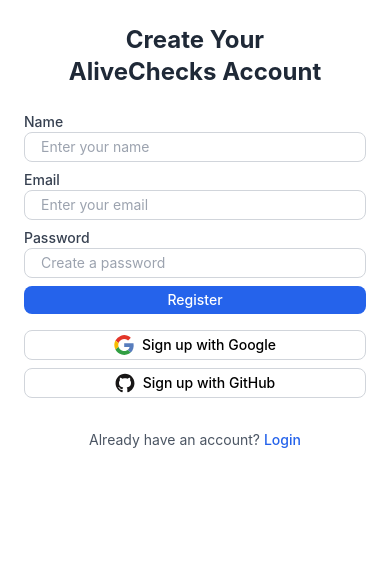
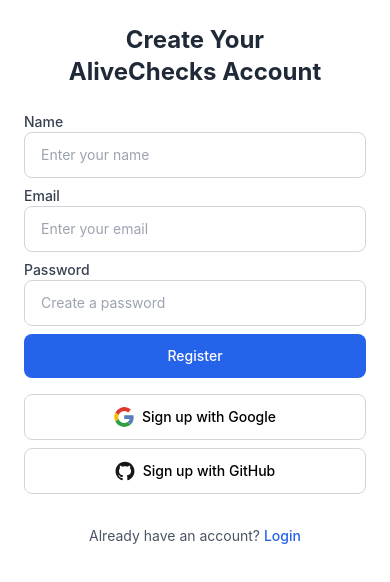
Before and after one commit to Dipec001/uptime-monitor, a React (Vite) app in the folder frontend/: page /register in a window 390 px wide. Shown: the top 582 px of the page. Built offline with nearby package versions, Linux system fonts and the light colour scheme; no server answers; the HTML template or start-up script is replaced by a standard one.

Commit message:
`Update form fields and buttons in Login and Register pages with consistent padding`

```diff
--- a/frontend/src/pages/Login.jsx
+++ b/frontend/src/pages/Login.jsx
@@ -100,7 +100,7 @@
               value={email}
               onChange={(e) => setEmail(e.target.value)}
               placeholder="Enter your email"
-              className="w-full px-4 py-1 text-sm border border-gray-300 rounded-lg focus:ring-2 focus:ring-blue-500 focus:border-transparent"
+              className="w-full px-4 py-3 md:py-1 text-sm border border-gray-300 rounded-lg focus:ring-2 focus:ring-blue-500 focus:border-transparent"
               required
               disabled={loading}
             />
@@ -115,7 +115,7 @@
               value={password}
               onChange={(e) => setPassword(e.target.value)}
               placeholder="********"
-              className="w-full px-4 py-1 text-sm border border-gray-300 rounded-lg focus:ring-2 focus:ring-blue-500 focus:border-transparent"
+              className="w-full px-4 py-3 md:py-1 text-sm border border-gray-300 rounded-lg focus:ring-2 focus:ring-blue-500 focus:border-transparent"
               required
               disabled={loading}
             />
@@ -144,7 +144,7 @@
 
           <button
             type="submit"
-            className="w-full bg-blue-600 text-white py-1 px-4 rounded-lg hover:bg-blue-700 font-medium transition text-sm disabled:bg-blue-400 disabled:cursor-not-allowed"
+            className="w-full bg-blue-600 text-white py-3 md:py-1 px-4 rounded-lg hover:bg-blue-700 font-medium transition text-sm disabled:bg-blue-400 disabled:cursor-not-allowed"
             disabled={loading}
           >
             {loading ? 'Signing in...' : 'Sign In'}
@@ -154,7 +154,7 @@
         <div className="mt-4 space-y-3">
           <button
             onClick={handleGoogleLogin}
-            className="w-full border border-gray-300 py-1 px-4 rounded-lg hover:bg-gray-50 font-medium transition text-sm flex items-center justify-center gap-2 disabled:bg-gray-100 disabled:cursor-not-allowed"
+            className="w-full border border-gray-300 py-3 md:py-1 px-4 rounded-lg hover:bg-gray-50 font-medium transition text-sm flex items-center justify-center gap-2 disabled:bg-gray-100 disabled:cursor-not-allowed"
             disabled={loading}
           >
             <img src={googleIcon} alt="Google" className="w-5 h-5" />
@@ -162,7 +162,7 @@
           </button>
           <button
             onClick={handleGithubLogin}
-            className="w-full border border-gray-300 py-1 px-4 rounded-lg hover:bg-gray-50 font-medium transition text-sm flex items-center justify-center gap-2 disabled:bg-gray-100 disabled:cursor-not-allowed"
+            className="w-full border border-gray-300 py-3 md:py-1 px-4 rounded-lg hover:bg-gray-50 font-medium transition text-sm flex items-center justify-center gap-2 disabled:bg-gray-100 disabled:cursor-not-allowed"
             disabled={loading}
           >
             <img src={githubIcon} alt="GitHub" className="w-5 h-5" />
--- a/frontend/src/pages/Register.jsx
+++ b/frontend/src/pages/Register.jsx
@@ -115,7 +115,7 @@
               value={fullName}
               onChange={(e) => setFullName(e.target.value)}
               placeholder="Enter your name"
-              className="w-full px-4 py-1 text-sm border border-gray-300 rounded-lg focus:ring-2 focus:ring-blue-500 focus:border-transparent"
+              className="w-full px-4 py-3 md:py-1 text-sm border border-gray-300 rounded-lg focus:ring-2 focus:ring-blue-500 focus:border-transparent"
               required
               disabled={loading}
             />
@@ -130,7 +130,7 @@
               value={email}
               onChange={(e) => setEmail(e.target.value)}
               placeholder="Enter your email"
-              className="w-full px-4 py-1 text-sm border border-gray-300 rounded-lg focus:ring-2 focus:ring-blue-500 focus:border-transparent"
+              className="w-full px-4 py-3 md:py-1 text-sm border border-gray-300 rounded-lg focus:ring-2 focus:ring-blue-500 focus:border-transparent"
               required
               disabled={loading}
             />
@@ -145,7 +145,7 @@
               value={password}
               onChange={(e) => setPassword(e.target.value)}
               placeholder="Create a password"
-              className="w-full px-4 py-1 text-sm border border-gray-300 rounded-lg focus:ring-2 focus:ring-blue-500 focus:border-transparent"
+              className="w-full px-4 py-3 md:py-1 text-sm border border-gray-300 rounded-lg focus:ring-2 focus:ring-blue-500 focus:border-transparent"
               required
               disabled={loading}
             />
@@ -153,7 +153,7 @@
 
           <button
             type="submit"
-            className="w-full bg-blue-600 text-white py-1 px-4 rounded-lg hover:bg-blue-700 font-medium transition text-sm disabled:bg-blue-400 disabled:cursor-not-allowed"
+            className="w-full bg-blue-600 text-white py-3 px-4 rounded-lg hover:bg-blue-700 font-medium transition text-sm disabled:bg-blue-400 disabled:cursor-not-allowed"
             disabled={loading}
           >
             {loading ? 'Creating account...' : 'Register'}
@@ -163,7 +163,7 @@
         <div className="mt-4 space-y-2">
           <button
             onClick={handleGoogleSignup}
-            className="w-full border border-gray-300 py-1 px-4 rounded-lg hover:bg-gray-50 font-medium transition text-sm flex items-center justify-center gap-2 disabled:bg-gray-100 disabled:cursor-not-allowed"
+            className="w-full border border-gray-300 py-3 md:py-1 px-4 rounded-lg hover:bg-gray-50 font-medium transition text-sm flex items-center justify-center gap-2 disabled:bg-gray-100 disabled:cursor-not-allowed"
             disabled={loading}
           >
             <img src={googleIcon} alt="Google" className="w-5 h-5" />
@@ -171,7 +171,7 @@
           </button>
           <button
             onClick={handleGithubSignup}
-            className="w-full border border-gray-300 py-1 px-4 rounded-lg hover:bg-gray-50 font-medium transition text-sm flex items-center justify-center gap-2 disabled:bg-gray-100 disabled:cursor-not-allowed"
+            className="w-full border border-gray-300 py-3 md:py-1 px-4 rounded-lg hover:bg-gray-50 font-medium transition text-sm flex items-center justify-center gap-2 disabled:bg-gray-100 disabled:cursor-not-allowed"
             disabled={loading}
           >
             <img src={githubIcon} alt="GitHub" className="w-5 h-5" />
```
